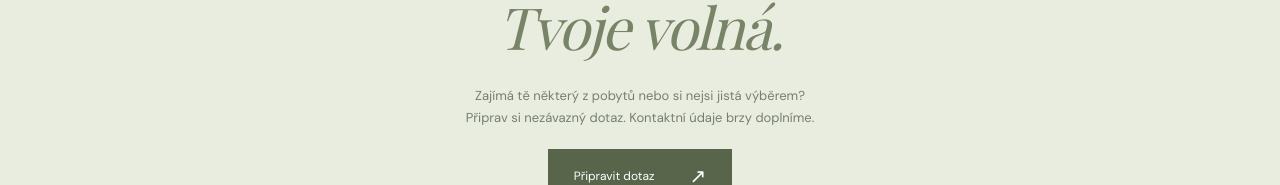
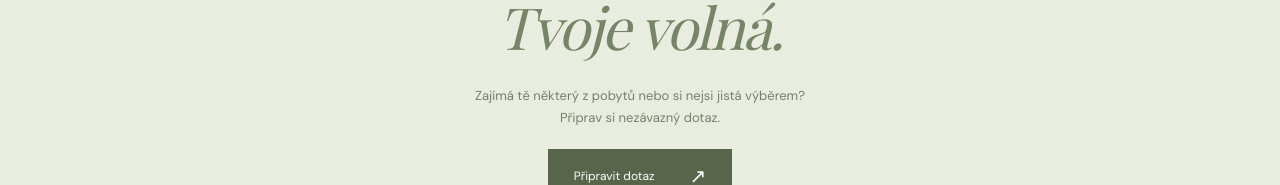
Before and after one commit to Justisedli/volna, a plain HTML site: page index.html in a window 1280 px wide. Shown: the part 5585-5770 px from the top of the page. Drawn offline with nearby package versions, Linux system fonts and the light colour scheme; a web font is replaced by a local one.

Commit message:
Update index.html

```diff
--- a/index.html
+++ b/index.html
@@ -61,6 +61,6 @@
 <section class="ritual"><div class="ritual-image"><img loading="lazy" src="https://encrypted-tbn0.gstatic.com/images?q=tbn:ANd9GcRZhBOqit77fw3A6IjhFWz-CkG9pchsLoPRZnSolBoeSg&s=10" alt="Klidná meditace v přírodě"></div><div class="ritual-copy"><p class="eyebrow">KAŽDÝ DEN TROCHU JINAK. VŽDY PO SVÉM.</p><h2><br><em></em></h2><div class="ritual-item"><span>01</span><div><h3>Ráno, které patří tobě</h3><p>Jemná jóga nebo pilates, hluboký nádech a snídaně, na kterou máš čas.</p></div></div><div class="ritual-item"><span>02</span><div><h3>Cesta je náš cíl</h3><p>Silnice i gravel, krásné výhledy a zastávka na kávu. Skupinu i trasu vybíráme podle zkušeností.</p></div></div><div class="ritual-item"><span>03</span><div><h3>Večer bez spěchu</h3><p>Lokální jídlo, sklenička něčeho dobrého a prostor pro sdílení, seberozvoj i obyčejné ticho.</p></div></div><p class="soft">Vyberte si aktivitu podle nálady, nebo si jednoduše dopřejte čas na odpočinek.</p></div></section>
 <section class="wrap gallery" id="galerie"><div class="section-top"><div><p class="eyebrow">MOMENTY, KTERÉ SI CHCEŠ NECHAT</p><h2>Tak chutná <em>volnost.</em></h2></div><p>Malá ochutnávka atmosféry našich budoucích cest.<br><small></small></p></div><div class="gallery-grid" id="gallery-grid"></div></section>
 <section class="faq wrap" id="podminky"><div><p class="eyebrow">NEŽ SI SBALÍŠ</p><h2>Všechno důležité.<br><em>V klidu a přehledně.</em></h2><p></p></div><div><details><summary>Můžu přijet sama?</summary><p>Ano, koncept pobytů počítá i s ženami, které přijíždějí samy. Možnosti sdílení pokoje budou uvedeny u konkrétního termínu.</p></details><details><summary>Jakou potřebuji kondici a kolo?</summary><p>U každého vypsaného pobytu najdeš denní vzdálenost, převýšení a doporučený typ kola. Silniční i gravelové varianty budou oddělené, aby sis mohla vybrat podle svých zkušeností.</p></details><details><summary>Co bude zahrnuto v ceně?</summary><p>Ubytování, stravování, vedené vyjížďky a lekce budou rozepsané u každého pobytu zvlášť. Doprava, půjčení kola a další služby nejsou automaticky zahrnuté.</p></details><details><summary>Rezervace, platby a storno podmínky</summary><p>Rezervace zatím nejsou otevřené. Před jejich spuštěním zde budou zveřejněny údaje pořadatele, konečné ceny, platební a storno podmínky i informace k ochraně osobních údajů. Odeslání ani platba přes tento web nyní neprobíhá.</p></details></div></section>
-<section class="contact" id="kontakt"><span class="contact-star">✳</span><p class="eyebrow">PRVNÍ KROK NEMUSÍ BÝT VELKÝ</p><h2>Tvoje chvíle.<br><em>Tvoje volná.</em></h2><p>Zajímá tě některý z pobytů nebo si nejsi jistá výběrem?<br>Připrav si nezávazný dotaz. Kontaktní údaje brzy doplníme.</p><button class="button" id="contact-open">Připravit dotaz <span>↗</span></button></section></main>
+<section class="contact" id="kontakt"><span class="contact-star">✳</span><p class="eyebrow">PRVNÍ KROK NEMUSÍ BÝT VELKÝ</p><h2>Tvoje chvíle.<br><em>Tvoje volná.</em></h2><p>Zajímá tě některý z pobytů nebo si nejsi jistá výběrem?<br>Připrav si nezávazný dotaz. </p><button class="button" id="contact-open">Připravit dotaz <span>↗</span></button></section></main>
 <footer><a class="brand" href="#uvod">volná<span>✳</span></a><p>V pohybu. V rovnováze. Sama sebou.</p><a href="#podminky">Podmínky pobytů</a><span>© 2026 volná · Koncept webu</span></footer>
 <dialog id="detail"><button class="close" aria-label="Zavřít">×</button><div id="detail-content"></div></dialog><dialog id="lightbox"><button class="close" aria-label="Zavřít fotografii">×</button><img alt=""><p></p></dialog><dialog id="contact-dialog"><button class="close" aria-label="Zavřít">×</button><p class="eyebrow">NEZÁVAZNÝ DOTAZ</p><h2>Co tě <em>láká?</em></h2><p>Formulář vytvoří text ke zkopírování. Nic se neodesílá ani neukládá.</p><form id="contact-form"><label>Tvé jméno<input name="name" required autocomplete="given-name" placeholder="Jak ti můžeme říkat?"></label><label>Pobyt<select name="trip"><option>Ještě vybírám</option>Morava v lehkosti</option>Toskánsko všemi smysly</option>Šumava po svém</option></select></label><label>Tvůj dotaz<textarea name="message" required rows="4" placeholder="Co bys chtěla vědět?"></textarea></label><button class="button" type="submit">Vytvořit text dotazu ↗</button><div id="draft" aria-live="polite"></div></form></dialog><script src="app.js"></script></body></html>
```
